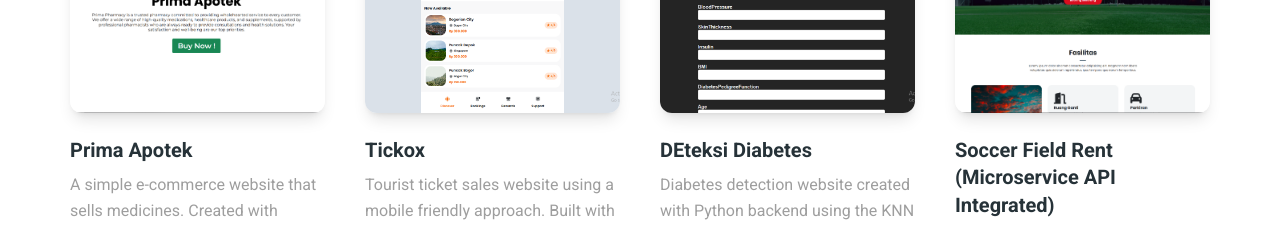
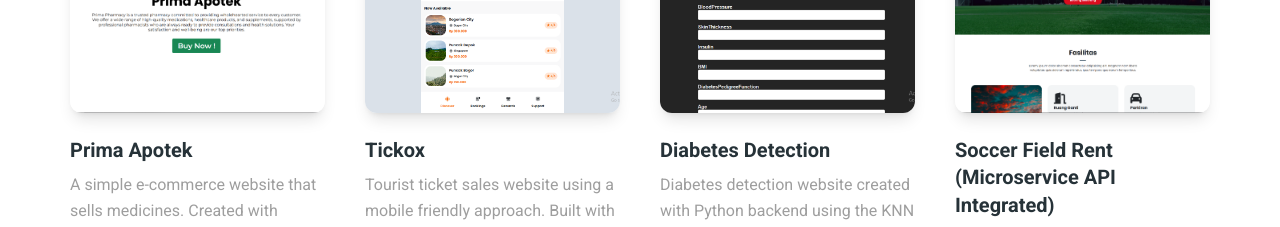
Before and after one commit to MarcellinusAditya/web-profile-next, a Next.js app: page / in a window 1280 px wide. Shown: the part 2020-2247 px from the top of the page. Built offline with nearby package versions, Linux system fonts and the light colour scheme.

Commit message:
add portal db klik porto

```diff
--- a/src/app/projects.tsx
+++ b/src/app/projects.tsx
@@ -19,7 +19,7 @@ const PROJECTS = [
   },
   {
     img: `${getImagePrefix()}image/deteksi-diabetes.PNG`,
-    title: "DEteksi Diabetes",
+    title: "Diabetes Detection",
     desc: "Diabetes detection website created with Python backend using the KNN method which is optimized with a Genetic Algorithm. This project is a final exam project with the conclusion that it has succeeded in increasing accuracy by 5-8%.",
     href: "https://deteksi-diabetes.vitroweb.my.id/",
   },
@@ -33,7 +33,7 @@ const PROJECTS = [
     img: `${getImagePrefix()}image/portal.PNG`,
     title: "Item Portal Web ( DB Klik Intern )",
     desc: "Portal website that manages information related to sales products, distributors, and ordering products from distributors. I participated in creating purchase list features, receive items, and several distribution features on e-commerce websites. (Laravel)",
-    href: "",
+    href: "/Porto-Portal_DB_Klik.pdf",
   },
   {
     img: `${getImagePrefix()}image/omnichannel.PNG`,
```
Also changed, not shown: 1 other file (tests, documents, lock files or other folders).
